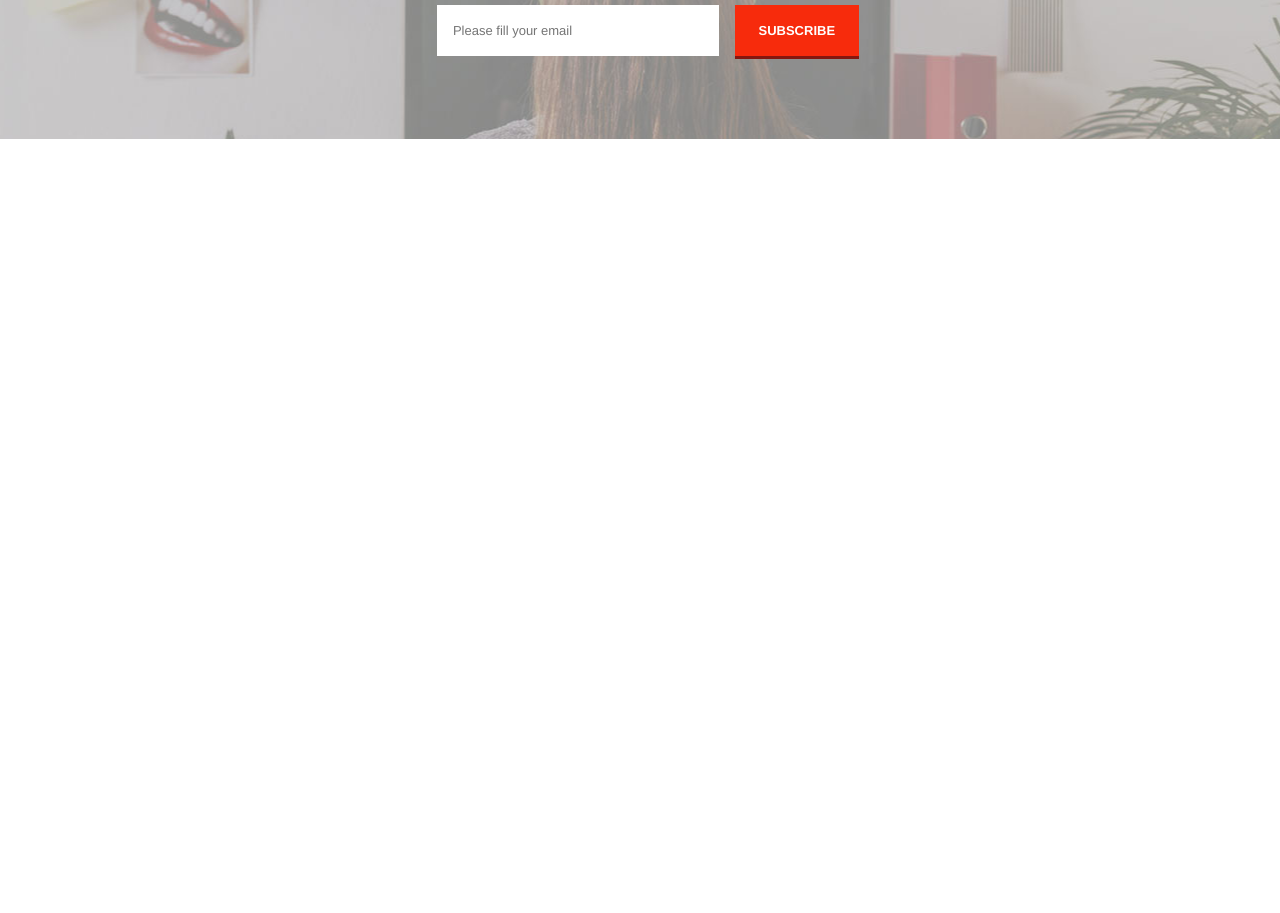
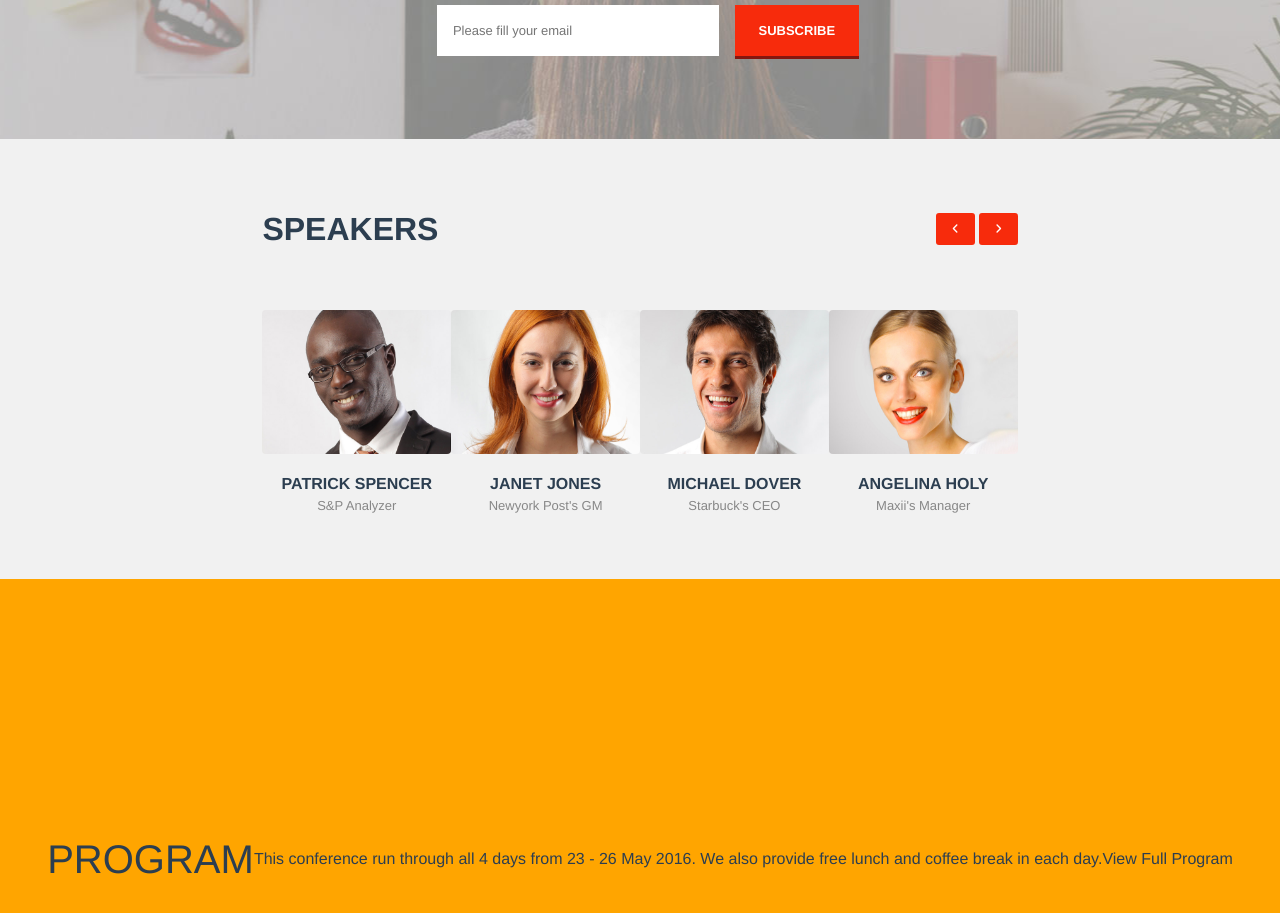
Before and after one commit to KSigma91/proj-html-vuejs, a Vue app: page / in a window 1280 px wide. Shown: the part 1160-2073 px from the top of the page. Before the commit the page ends 1299 px from the top, so only its background shows below. Built offline with nearby package versions, Linux system fonts and the light colour scheme.

Commit message:
team members

```diff
--- a/src/components/MainContent.vue
+++ b/src/components/MainContent.vue
@@ -85,22 +85,68 @@
 
         </div>
 
+        <!-- presentazione del team -->
+        <div id="team-members" class="row d-flex flex-column justify-content-center">
+
+            <div id="team-area" class="d-flex flex-wrap mx-auto">
+                <!-- area di scroll delle immagini -->
+                <div id="navigation" class="d-flex justify-content-between align-items-center mb-5">
+                    <h2 class="fw-bold">
+                        SPEAKERS
+                    </h2>
+
+                    <div id="change-card" class="d-flex gap-1">
+                        <button href="#" class="px-3 py-2">
+                            <font-awesome-icon icon="fas fa-angle-left" />
+                        </button>
+                        <button href="#" class="px-3 py-2">
+                            <font-awesome-icon icon="fas fa-angle-right" />
+                        </button>
+                    </div>
+                </div>
+
+                <!-- lista del team -->
+                <div id="card-area" class="d-flex justify-content-between">
+                    <div class="card-team d-flex flex-column justify-content-evenly"
+                    v-for="(cards, index) in listCard" :key="index">
+                        <!-- immagine profilo -->
+                        <img :src="cards.img" :alt="cards.alt">
+                        <!-- info -->
+                        <h6 class="mt-3 fw-bolder">
+                            {{ cards.name }}
+                        </h6>
+                        <span>
+                            {{ cards.job }}
+                        </span>
+                    </div>
+                </div>
+            </div>
+
+        </div>
+
+        <!-- calendario programma -->
+        <div id="program-company" class="row d-flex justify-content-around align-items-center">
+
+            <div id="program-area" class="d-flex justify-content-around">
+                <div id="program-header" class="d-flex justify-content-between align-items-center">
+                    <h1>
+                        PROGRAM
+                    </h1>
+                    <p>
+                        This conference run through all 4 days from 23 - 26 May 2016.
+                        We also provide free lunch and coffee break in each day.
+                    </p>
+                    <span>
+                        View Full Program
+                    </span>
+                </div>
+            </div>
+
+        </div>
+
     </div>
 
 
-
-
-
-
-    <!-- presentazione del team -->
-    <!-- <div id="team-members">
-
-    </div> -->
-
-    <!-- calendario programma -->
-    <!-- <div id="program">
-
-    </div> -->
 
     <!-- posizione google maps -->
     <!-- <div id="map">
@@ -186,9 +232,35 @@ export default {
                     bg: "#000",
                     transp: "0.5"
                 },
+            ],
+            listCard: [
+                {
+                    img: require("../assets/img/speaker-6.jpg"),
+                    alt: "patrick_spencer_img",
+                    name: "PATRICK SPENCER",
+                    job: "S&P Analyzer"
+                },
+                 {
+                    img: require("../assets/img/speaker-5.jpg"),
+                    alt: "janet_jones_img",
+                    name: "JANET JONES",
+                    job: "Newyork Post's GM"
+                },
+                 {
+                    img: require("../assets/img/speaker-4.jpg"),
+                    alt: "michael_dover_img",
+                    name: "MICHAEL DOVER",
+                    job: "Starbuck's CEO"
+                },
+                 {
+                    img: require("../assets/img/speaker-3.jpg"),
+                    alt: "angelina_holy_img",
+                    name: "ANGELINA HOLY",
+                    job: "Maxii's Manager"
+                },
             ]
         }
-    }
+    },
 }
 </script>
 
@@ -304,6 +376,52 @@ $text-main-color-3: #878787;
             }
         }
     }
+}
 
+#team-members {
+    width: 100%;
+    height: 55vh;
+    background: #f1f1f1;
+
+    #team-area {
+        width: 59%;
+        height: 40vh;
+
+            #navigation {
+                width: 100%;
+
+                #change-card {
+
+                    button {
+                        font-size: 11px;
+                        border: 0;
+                        border-radius: 3px;
+                        background: $hover-color;
+                        color: $text-main-color;
+                    }
+                }
+            }
+
+            img {
+                border-radius: 4px;
+                max-width: 100%;
+                height: 68%;
+            }
+
+            .card-team {
+
+                span {
+                    color: $text-main-color-3;
+                    font-size: 13px;
+                }
+            }
+    }
+}
+
+#program-company {
+    width: 100%;
+    height: 70vh;
+    //debug
+    background: orange;
 }
 </style>
```
